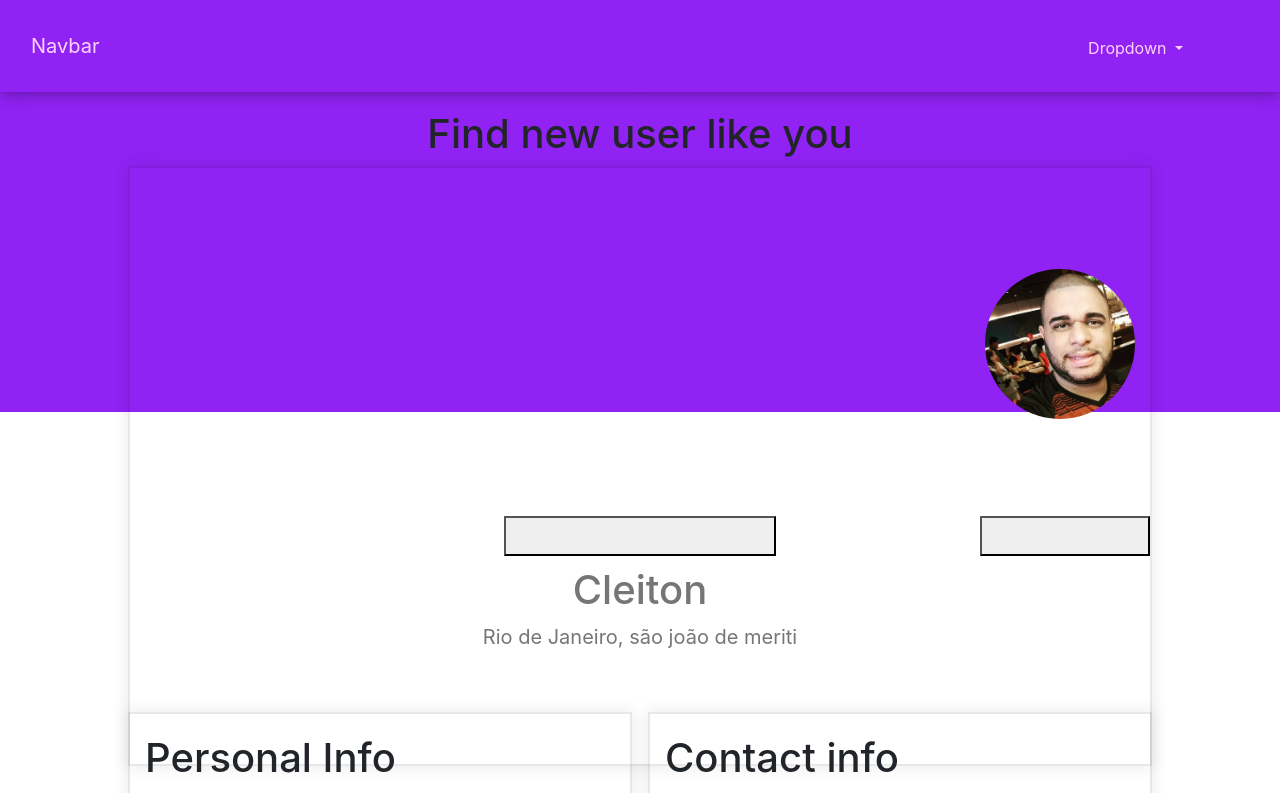
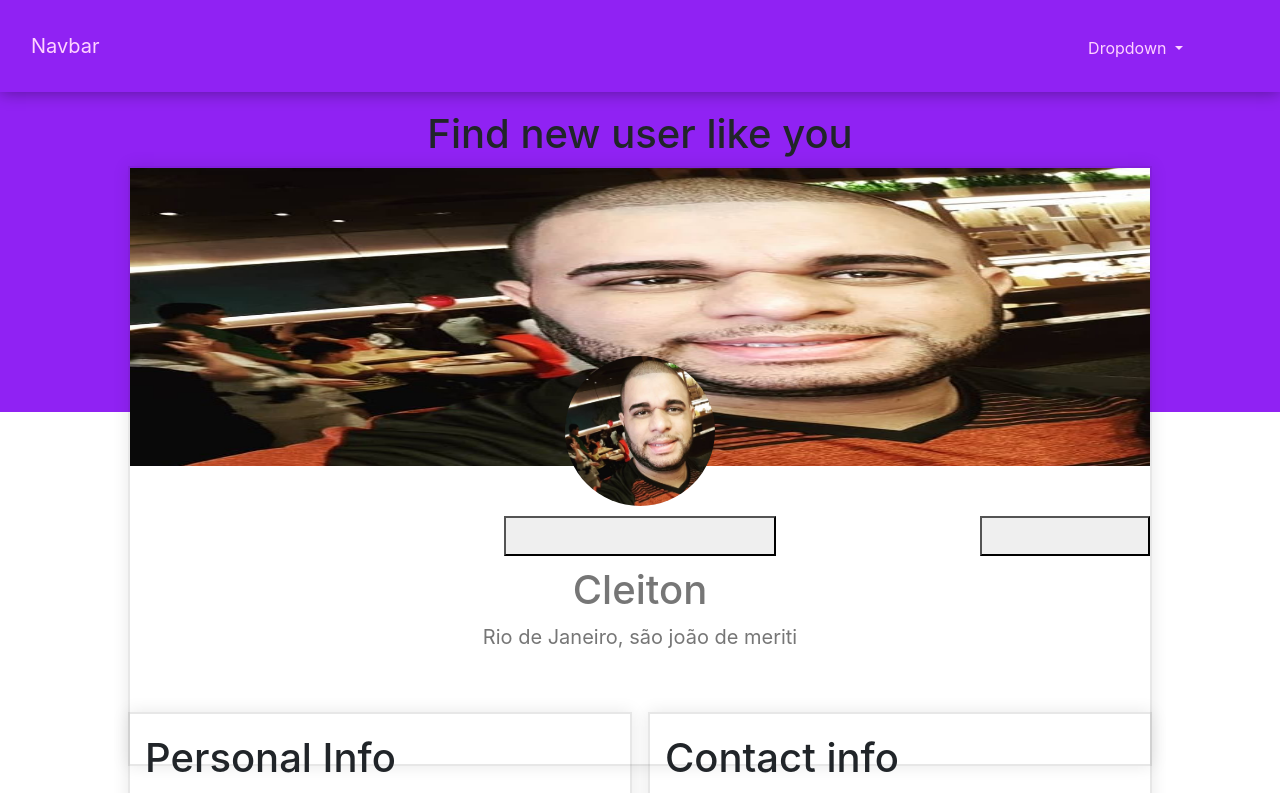
Before and after one commit to cleitonosilva/Challenge-B2W, an Angular app: page / in a window 1280 px wide. Shown: the top 793 px of the page. Built offline with nearby package versions, Linux system fonts and the light colour scheme.

Commit message:
Ajuste do scss

```diff
--- a/src/app/components/home/home.component.html
+++ b/src/app/components/home/home.component.html
@@ -30,14 +30,19 @@
             <p class="box--title">space</p>
             <h1 class="box--title-twoo">Find new user like you</h1>
           <div class="box--user">
+
             <div class="box--bg">
-                <div class="circulo--bg">
-                  <img class="img--bg" [src]="usuario.picture.large" alt="">
-                </div>
+              <img class="img--box" [src]="usuario.picture.large" alt="">
+            </div>
+            <div class="box--bg--pic">
+             <div class="circulo--bg">
+                <img class="img--bg" [src]="usuario.picture.large" alt="">
+             </div>
             </div>
             <div class="btn--box">
                 <div class="btn--guard">
-                </div>
+            </div>
+
                 <div class="btn--guard">
                     <button  class="btn--user"></button>
                 </div>
```
